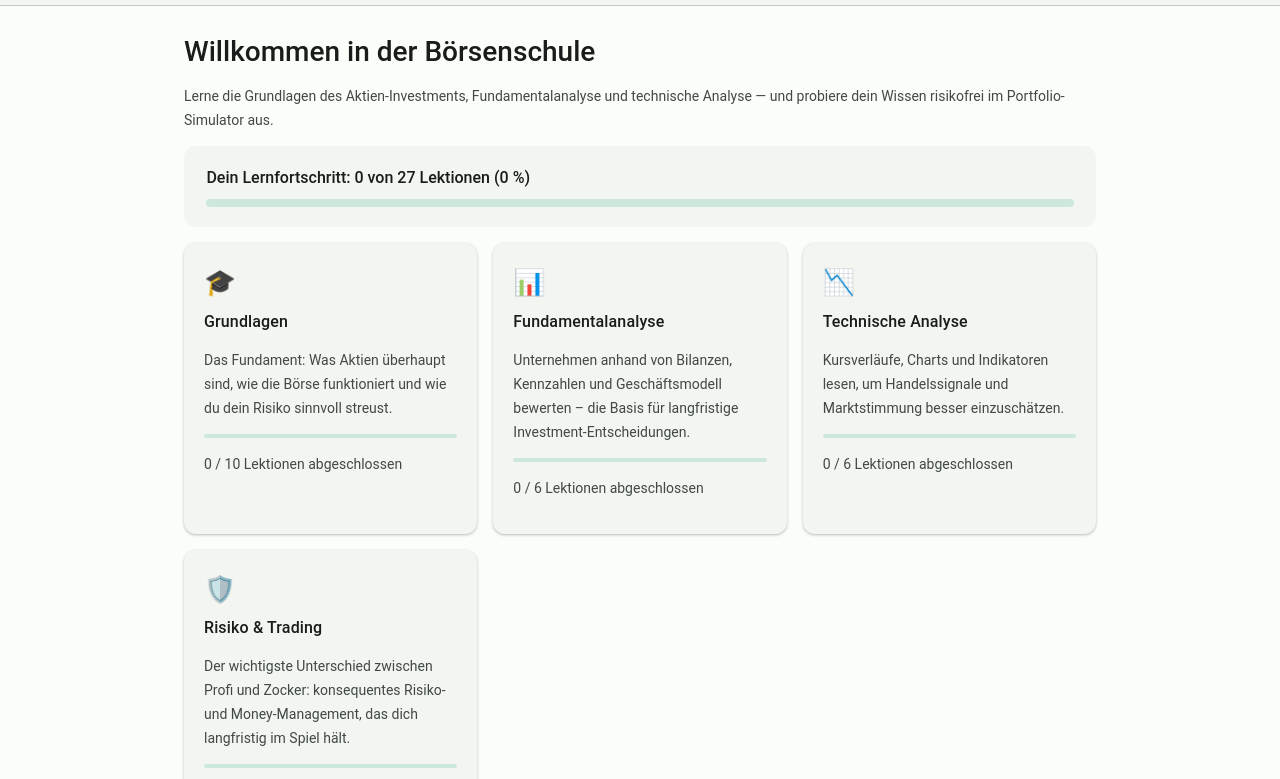
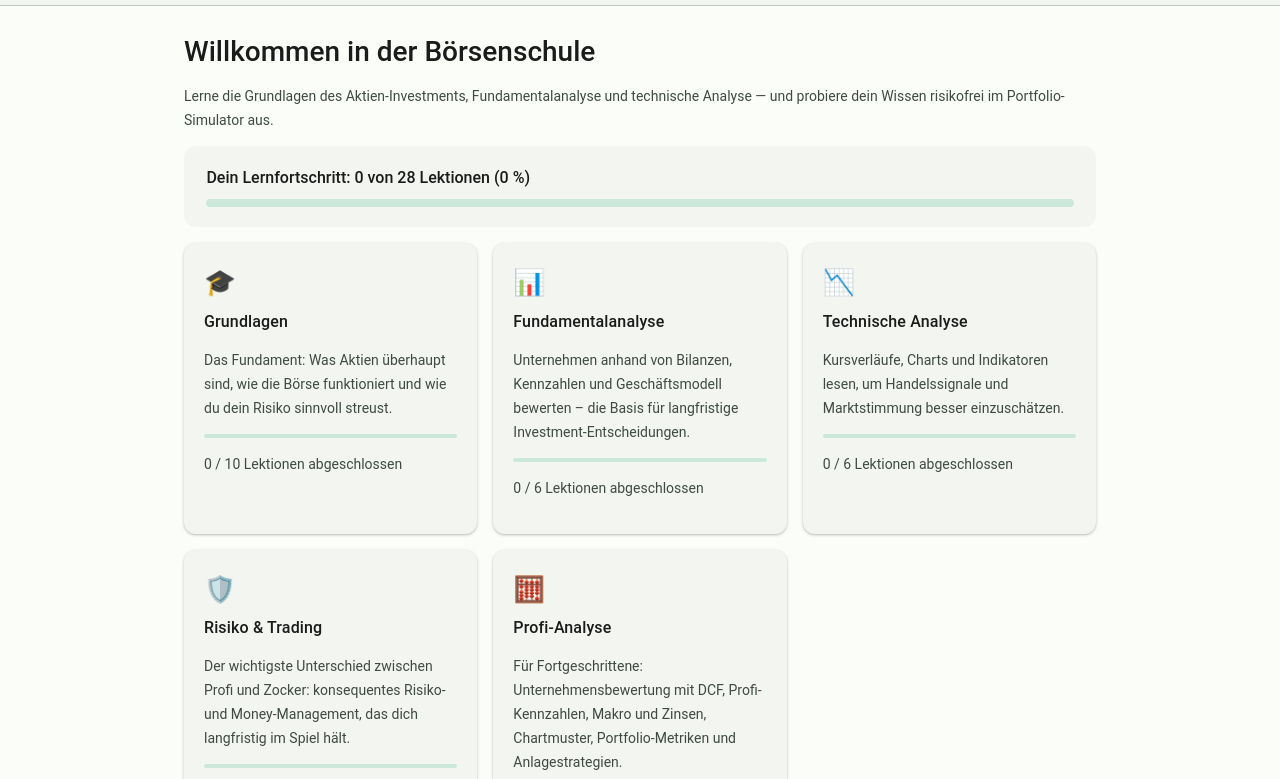
Before and after one commit to DWill1905/aktien-lernplattform, a website with bundled scripts: page index.html in a window 1280 px wide. Shown: the part 61-840 px from the top of the page. Built offline with nearby package versions, Linux system fonts and the light colour scheme.

Commit message:
Neues Modul Profi-Analyse: Unternehmensbewertung mit DCF (v1.21.0)

```diff
--- a/index.html
+++ b/index.html
@@ -26,6 +26,7 @@
     <a href="#/modul/fundamentalanalyse">Fundamentalanalyse</a>
     <a href="#/modul/technische-analyse">Technische Analyse</a>
     <a href="#/modul/risikomanagement">Risiko &amp; Trading</a>
+    <a href="#/modul/fortgeschrittene-analyse">Profi-Analyse</a>
     <a href="#/portfolio">Portfolio-Simulator</a>
     <a href="#/glossar">Glossar</a>
   </nav>
--- /dev/null
+++ b/js/content/fortgeschrittene-analyse.js
@@ -0,0 +1,53 @@
+export const fortgeschritteneAnalyse = {
+    id: "fortgeschrittene-analyse",
+    title: "Profi-Analyse",
+    icon: "🧮",
+    description: "Für Fortgeschrittene: Unternehmensbewertung mit DCF, Profi-Kennzahlen, Makro und Zinsen, Chartmuster, Portfolio-Metriken und Anlagestrategien.",
+    lessons: [
+        {
+            id: "dcf-bewertung",
+            moduleId: "fortgeschrittene-analyse",
+            title: "Unternehmensbewertung mit DCF",
+            summary: "Der innere Wert eines Unternehmens ist die Summe seiner künftigen Cashflows – auf heute abgezinst.",
+            content: [
+                "Die <strong>Discounted-Cash-Flow-Methode</strong> (DCF) ist das Herzstück der professionellen Unternehmensbewertung. Ihr Grundgedanke: Ein Unternehmen ist so viel wert wie die Summe aller Free Cashflows, die es in der Zukunft erwirtschaften wird – umgerechnet auf ihren heutigen Wert.",
+                "Warum umrechnen? Wegen des <strong>Zeitwerts des Geldes</strong>: Ein Euro heute ist mehr wert als ein Euro in zehn Jahren, weil man ihn zwischenzeitlich verzinsen könnte und weil zukünftige Zahlungen unsicher sind. Deshalb werden künftige Cashflows mit einem <strong>Diskontsatz</strong> abgezinst – oft den gewichteten Kapitalkosten (WACC) oder der eigenen geforderten Rendite. Je höher der Diskontsatz, desto niedriger der heutige Wert.",
+                "Da man nicht unendlich viele Jahre einzeln prognostizieren kann, teilt man die Bewertung: einen <strong>Prognosezeitraum</strong> (z. B. 5–10 Jahre) mit explizit geschätzten Cashflows plus einen <strong>Terminal Value</strong>, der alle Cashflows danach zusammenfasst (häufig über das Gordon-Wachstumsmodell mit einer dauerhaften Wachstumsrate).",
+                "Das Ergebnis ist der <strong>innere Wert</strong> (Intrinsic Value). Liegt er deutlich über der Marktkapitalisierung, erscheint die Aktie unterbewertet, liegt er darunter, überbewertet. Genau diese Differenz suchen Value-Investoren – die \"Sicherheitsmarge\" zwischen Preis und Wert.",
+                "Die größte Gefahr: Ein DCF reagiert <strong>extrem empfindlich</strong> auf seine Annahmen. Schon kleine Änderungen bei Wachstumsrate oder Diskontsatz verändern das Ergebnis dramatisch (\"Garbage in, garbage out\"). Profis rechnen deshalb nie mit einer einzigen Punktschätzung, sondern mit Szenarien und Bandbreiten.",
+            ],
+            quiz: [
+                {
+                    question: "Was berechnet ein DCF-Modell?",
+                    options: [
+                        { text: "Den heutigen Wert aller künftig erwarteten Free Cashflows eines Unternehmens", correct: true },
+                        { text: "Den durchschnittlichen Aktienkurs des letzten Jahres", correct: false },
+                        { text: "Die Summe aller bisher gezahlten Dividenden", correct: false },
+                        { text: "Die Anzahl der ausstehenden Aktien", correct: false },
+                    ],
+                    explanation: "Der DCF summiert die zukünftigen Free Cashflows und zinst sie auf den heutigen Wert ab – das Ergebnis ist der innere Wert des Unternehmens.",
+                },
+                {
+                    question: "Welche Wirkung hat ein höherer Diskontsatz auf den errechneten Unternehmenswert?",
+                    options: [
+                        { text: "Der heutige Wert der künftigen Cashflows sinkt", correct: true },
+                        { text: "Der Wert steigt", correct: false },
+                        { text: "Der Wert bleibt unverändert", correct: false },
+                        { text: "Die Dividende steigt automatisch", correct: false },
+                    ],
+                    explanation: "Ein höherer Diskontsatz zinst künftige Zahlungen stärker ab – ihr Barwert und damit der gesamte Unternehmenswert sinken.",
+                },
+                {
+                    question: "Warum ist ein DCF mit Vorsicht zu genießen?",
+                    options: [
+                        { text: "Weil er gesetzlich verboten ist", correct: false },
+                        { text: "Weil er extrem empfindlich auf Annahmen wie Wachstumsrate und Diskontsatz reagiert", correct: true },
+                        { text: "Weil er nur für Anleihen funktioniert", correct: false },
+                        { text: "Weil er den Aktienkurs exakt vorhersagt", correct: false },
+                    ],
+                    explanation: "Kleine Änderungen der Annahmen bewegen das Ergebnis stark – deshalb arbeitet man mit Szenarien und Bandbreiten statt einer einzelnen Zahl.",
+                },
+            ],
+        },
+    ],
+};
--- a/js/content/index.js
+++ b/js/content/index.js
@@ -2,7 +2,14 @@ import { grundlagen } from "./grundlagen.js";
 import { fundamentalanalyse } from "./fundamentalanalyse.js";
 import { technischeAnalyse } from "./technische-analyse.js";
 import { risikomanagement } from "./risikomanagement.js";
-export const MODULES = [grundlagen, fundamentalanalyse, technischeAnalyse, risikomanagement];
+import { fortgeschritteneAnalyse } from "./fortgeschrittene-analyse.js";
+export const MODULES = [
+    grundlagen,
+    fundamentalanalyse,
+    technischeAnalyse,
+    risikomanagement,
+    fortgeschritteneAnalyse,
+];
 export function moduleById(id) {
     return MODULES.find((m) => m.id === id);
 }
--- a/package.json
+++ b/package.json
@@ -1,6 +1,6 @@
 {
   "name": "aktien-lernplattform",
-  "version": "1.20.0",
+  "version": "1.21.0",
   "type": "module",
   "private": true,
   "scripts": {
--- /dev/null
+++ b/src/content/fortgeschrittene-analyse.ts
@@ -0,0 +1,55 @@
+import { LearningModule } from "../types.js";
+
+export const fortgeschritteneAnalyse: LearningModule = {
+  id: "fortgeschrittene-analyse",
+  title: "Profi-Analyse",
+  icon: "🧮",
+  description: "Für Fortgeschrittene: Unternehmensbewertung mit DCF, Profi-Kennzahlen, Makro und Zinsen, Chartmuster, Portfolio-Metriken und Anlagestrategien.",
+  lessons: [
+    {
+      id: "dcf-bewertung",
+      moduleId: "fortgeschrittene-analyse",
+      title: "Unternehmensbewertung mit DCF",
+      summary: "Der innere Wert eines Unternehmens ist die Summe seiner künftigen Cashflows – auf heute abgezinst.",
+      content: [
+        "Die <strong>Discounted-Cash-Flow-Methode</strong> (DCF) ist das Herzstück der professionellen Unternehmensbewertung. Ihr Grundgedanke: Ein Unternehmen ist so viel wert wie die Summe aller Free Cashflows, die es in der Zukunft erwirtschaften wird – umgerechnet auf ihren heutigen Wert.",
+        "Warum umrechnen? Wegen des <strong>Zeitwerts des Geldes</strong>: Ein Euro heute ist mehr wert als ein Euro in zehn Jahren, weil man ihn zwischenzeitlich verzinsen könnte und weil zukünftige Zahlungen unsicher sind. Deshalb werden künftige Cashflows mit einem <strong>Diskontsatz</strong> abgezinst – oft den gewichteten Kapitalkosten (WACC) oder der eigenen geforderten Rendite. Je höher der Diskontsatz, desto niedriger der heutige Wert.",
+        "Da man nicht unendlich viele Jahre einzeln prognostizieren kann, teilt man die Bewertung: einen <strong>Prognosezeitraum</strong> (z. B. 5–10 Jahre) mit explizit geschätzten Cashflows plus einen <strong>Terminal Value</strong>, der alle Cashflows danach zusammenfasst (häufig über das Gordon-Wachstumsmodell mit einer dauerhaften Wachstumsrate).",
+        "Das Ergebnis ist der <strong>innere Wert</strong> (Intrinsic Value). Liegt er deutlich über der Marktkapitalisierung, erscheint die Aktie unterbewertet, liegt er darunter, überbewertet. Genau diese Differenz suchen Value-Investoren – die \"Sicherheitsmarge\" zwischen Preis und Wert.",
+        "Die größte Gefahr: Ein DCF reagiert <strong>extrem empfindlich</strong> auf seine Annahmen. Schon kleine Änderungen bei Wachstumsrate oder Diskontsatz verändern das Ergebnis dramatisch (\"Garbage in, garbage out\"). Profis rechnen deshalb nie mit einer einzigen Punktschätzung, sondern mit Szenarien und Bandbreiten.",
+      ],
+      quiz: [
+        {
+          question: "Was berechnet ein DCF-Modell?",
+          options: [
+            { text: "Den heutigen Wert aller künftig erwarteten Free Cashflows eines Unternehmens", correct: true },
+            { text: "Den durchschnittlichen Aktienkurs des letzten Jahres", correct: false },
+            { text: "Die Summe aller bisher gezahlten Dividenden", correct: false },
+            { text: "Die Anzahl der ausstehenden Aktien", correct: false },
+          ],
+          explanation: "Der DCF summiert die zukünftigen Free Cashflows und zinst sie auf den heutigen Wert ab – das Ergebnis ist der innere Wert des Unternehmens.",
+        },
+        {
+          question: "Welche Wirkung hat ein höherer Diskontsatz auf den errechneten Unternehmenswert?",
+          options: [
+            { text: "Der heutige Wert der künftigen Cashflows sinkt", correct: true },
+            { text: "Der Wert steigt", correct: false },
+            { text: "Der Wert bleibt unverändert", correct: false },
+            { text: "Die Dividende steigt automatisch", correct: false },
+          ],
+          explanation: "Ein höherer Diskontsatz zinst künftige Zahlungen stärker ab – ihr Barwert und damit der gesamte Unternehmenswert sinken.",
+        },
+        {
+          question: "Warum ist ein DCF mit Vorsicht zu genießen?",
+          options: [
+            { text: "Weil er gesetzlich verboten ist", correct: false },
+            { text: "Weil er extrem empfindlich auf Annahmen wie Wachstumsrate und Diskontsatz reagiert", correct: true },
+            { text: "Weil er nur für Anleihen funktioniert", correct: false },
+            { text: "Weil er den Aktienkurs exakt vorhersagt", correct: false },
+          ],
+          explanation: "Kleine Änderungen der Annahmen bewegen das Ergebnis stark – deshalb arbeitet man mit Szenarien und Bandbreiten statt einer einzelnen Zahl.",
+        },
+      ],
+    },
+  ],
+};
```
Also changed, not shown: src/content/index.ts (+8 -1 lines), CHANGELOG.md.
